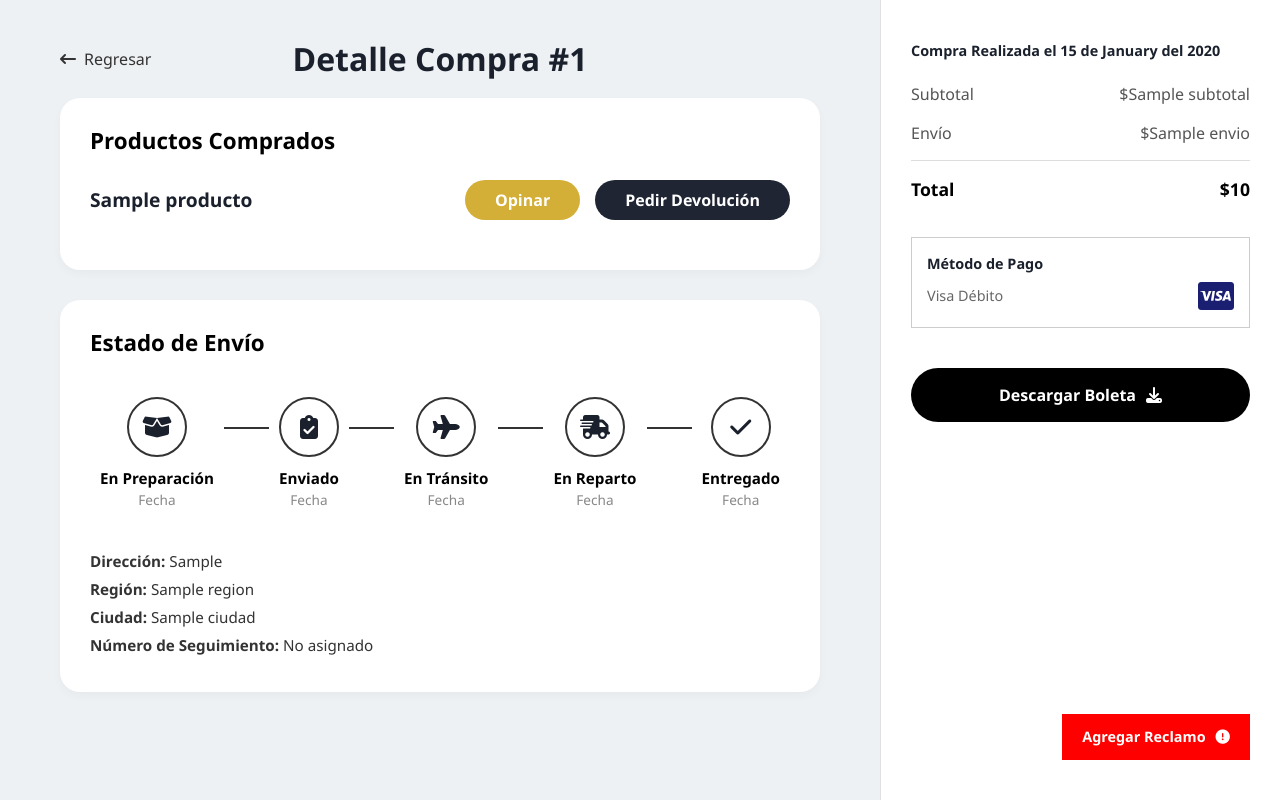
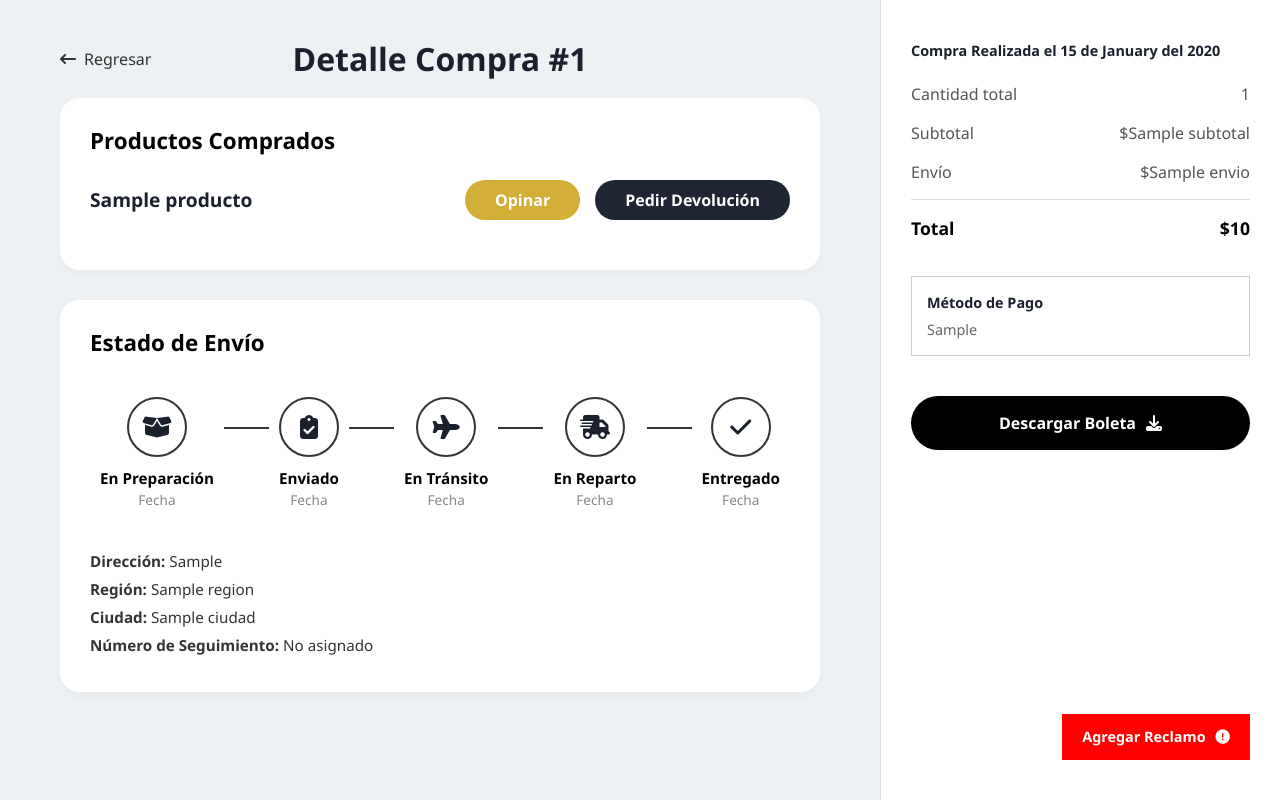
Before and after one commit to diego-ab-dev/Akaispace_Proyecto_de_Titulo, a Django app: template templates/detalle_compra.html in a window 1280 px wide. Run offline with Django 3.2, Linux system fonts and the light colour scheme; the template is opened without the code that fills it: most values are stand-ins (such as "Sample title", 1, 10 or a date in 2020).

Commit message:
Cosas como la cantidad y metodo de pago ahora son correctamente visibles para el usuario

```diff
--- a/appPrincipal/models.py
+++ b/appPrincipal/models.py
@@ -144,6 +144,7 @@ class Venta(models.Model):
     envio = models.PositiveIntegerField(default=0)
     subtotal = models.PositiveIntegerField(default=0)
     total = models.PositiveIntegerField(default=0)
+    metodo_pago = models.CharField(max_length=30, null=True, blank=True)
     estado = models.CharField(max_length=20, choices=ESTADO_CHOICES, default='Sin Enviar')
     fecha = models.DateTimeField(auto_now_add=True)
     metodo_envio = models.CharField(max_length=10, choices=ENVIO_CHOICES, default='')
--- a/templates/compra_exitosa.html
+++ b/templates/compra_exitosa.html
@@ -34,6 +34,10 @@
                         <div class="info-row">
                             <span>Fecha</span>
                             <span class="text-end">{{ venta.fecha|date:"d/m/Y" }}</span>
+                        </div>
+                        <div class="info-row">
+                            <span>Cantidad total</span>
+                            <span class="text-end">{{ total_cantidad }}</span>
                         </div>
                         <div class="info-row">
                             <span>Subtotal</span>
--- a/templates/detalle_compra.html
+++ b/templates/detalle_compra.html
@@ -91,6 +91,11 @@
         </div>
 
         <div class="summary-row">
+            <span>Cantidad total</span>
+            <span>{{ total_cantidad }}</span>
+        </div>
+
+        <div class="summary-row">
             <span>Subtotal</span>
             <span>${{ compra.subtotal|formato_chileno }}</span>
         </div>
@@ -106,8 +111,8 @@
         <div class="payment-box">
             <div class="payment-header">Método de Pago</div>
             <div class="payment-info">
-                <span>Visa Débito</span> <i class="fa-brands fa-cc-visa visa-icon"></i>
-            </div>
+            <span>{{ compra.metodo_pago|title }}</span>
+        </div>
         </div>
 
         <a href="#" class="btn-descargar" style="text-decoration: none;">
--- a/templates/perfil_usuario.html
+++ b/templates/perfil_usuario.html
@@ -39,7 +39,7 @@
                             <div class="purchase-summary">
                                 <p class="purchase-title">Compra #{{ ultimo_pedido.id }}</p>
                                 <p><strong>Total:</strong> ${{ ultimo_pedido.total|formato_chileno }}</p>
-                                <p><strong>Cantidad:</strong> {{ ultimo_pedido.producto_venta.count }} productos</p>
+                                <p><strong>Cantidad:</strong> {{ ultimo_pedido.producto_venta.count }} </p>
                                 <p><strong>Fecha:</strong> {{ ultimo_pedido.fecha|date:"d/m/Y H:i" }}</p>
                                 <p><strong>Estado:</strong> <span class="text-muted">{{ ultimo_pedido.datos_envio.estado }}</span></p>
                             </div>
```
Also changed, not shown: appPrincipal/views.py (+14 -3 lines), templates/seleccionar_pago.html (+6 -1 lines), appPrincipal/migrations/0004_venta_metodo_pago.py (added).
